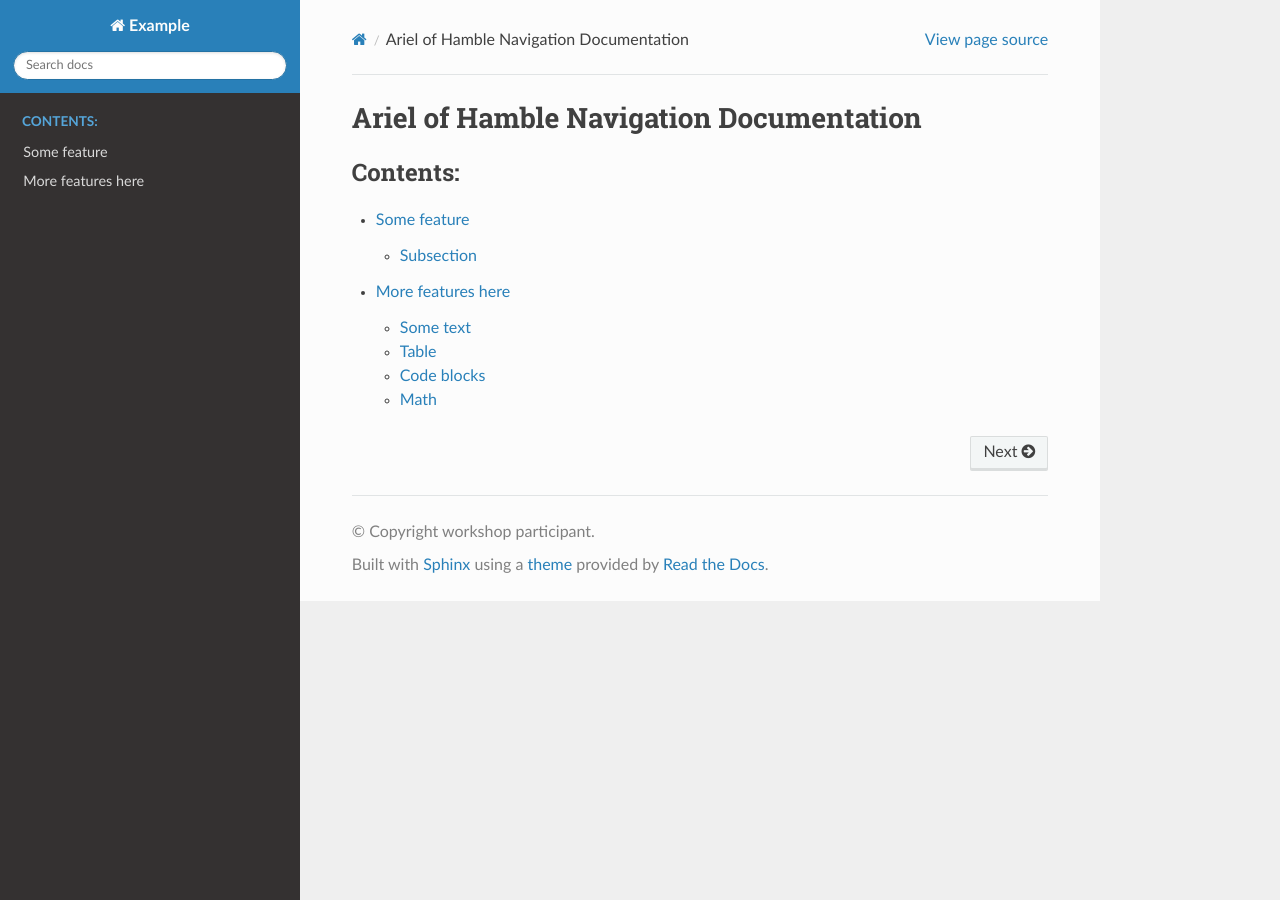
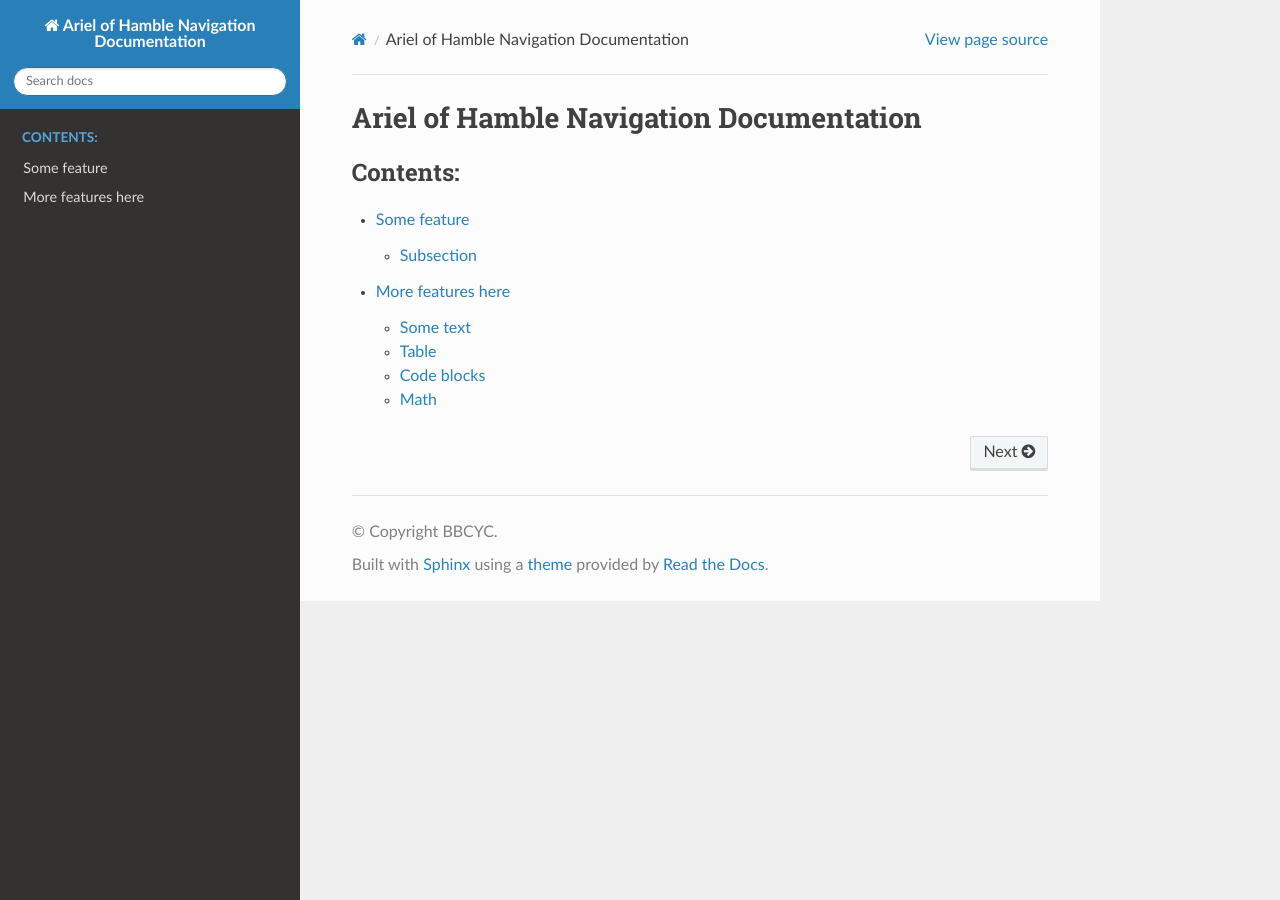
Before and after one commit to st599/ArielOfHamble-NavigationDocumentation, a Sphinx documentation site: the page built from doc/index.rst, in a window 1280 px wide. Built offline with Sphinx 7.4.7 and the Read the Docs theme 3.1.0, drawn with Linux system fonts in a browser that asks for light colours.

Commit message:
Update project metadata in conf.py

```diff
--- a/doc/conf.py
+++ b/doc/conf.py
@@ -6,9 +6,9 @@
 # -- Project information -----------------------------------------------------
 # https://www.sphinx-doc.org/en/master/usage/configuration.html#project-information
 
-project = 'Example'
-copyright = 'workshop participant'
-author = 'workshop participant'
+project = 'Ariel of Hamble Navigation Documentation'
+copyright = 'BBCYC'
+author = 'Simon Thompson'
 release = '0.1'
 
 
```
